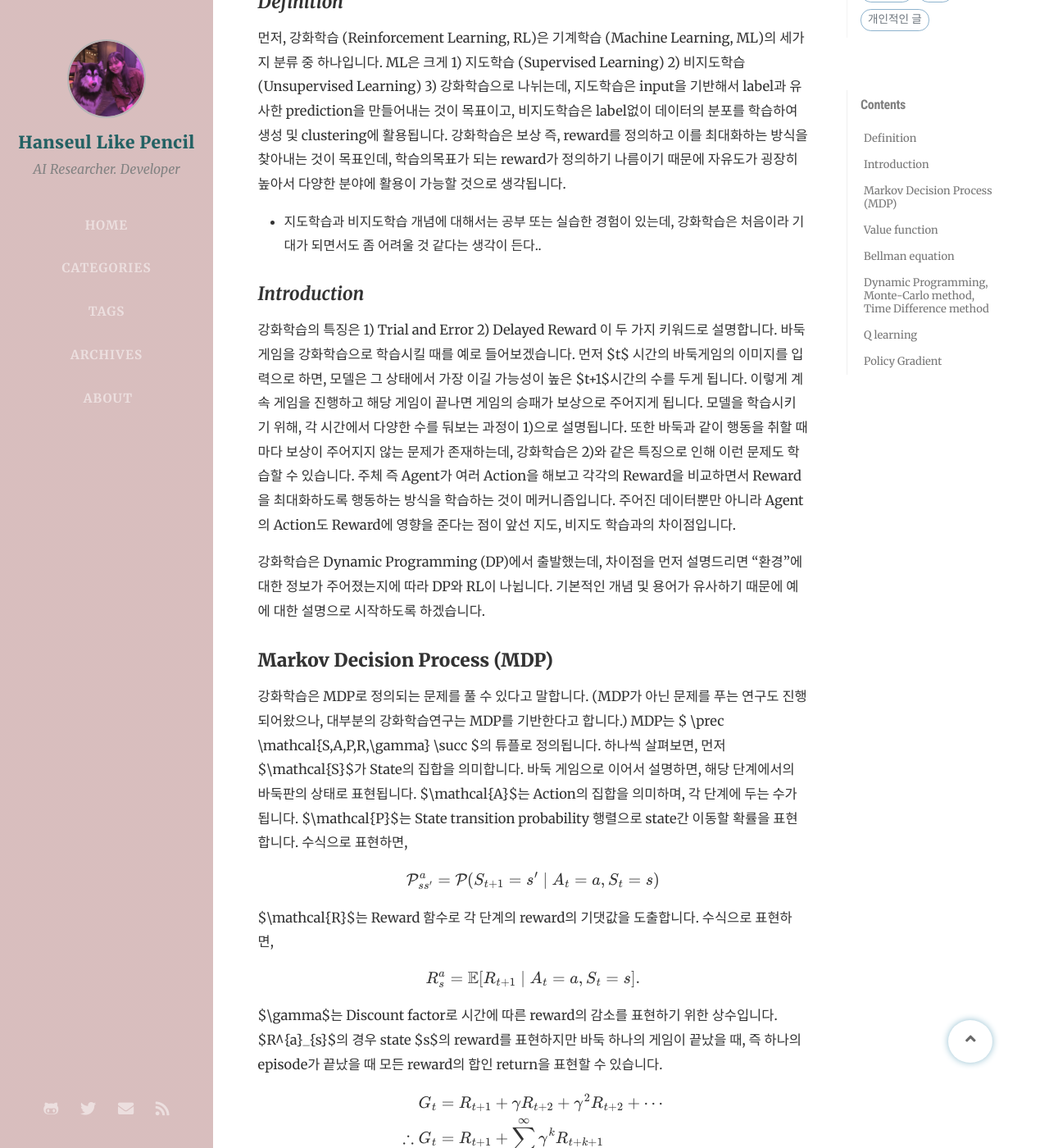
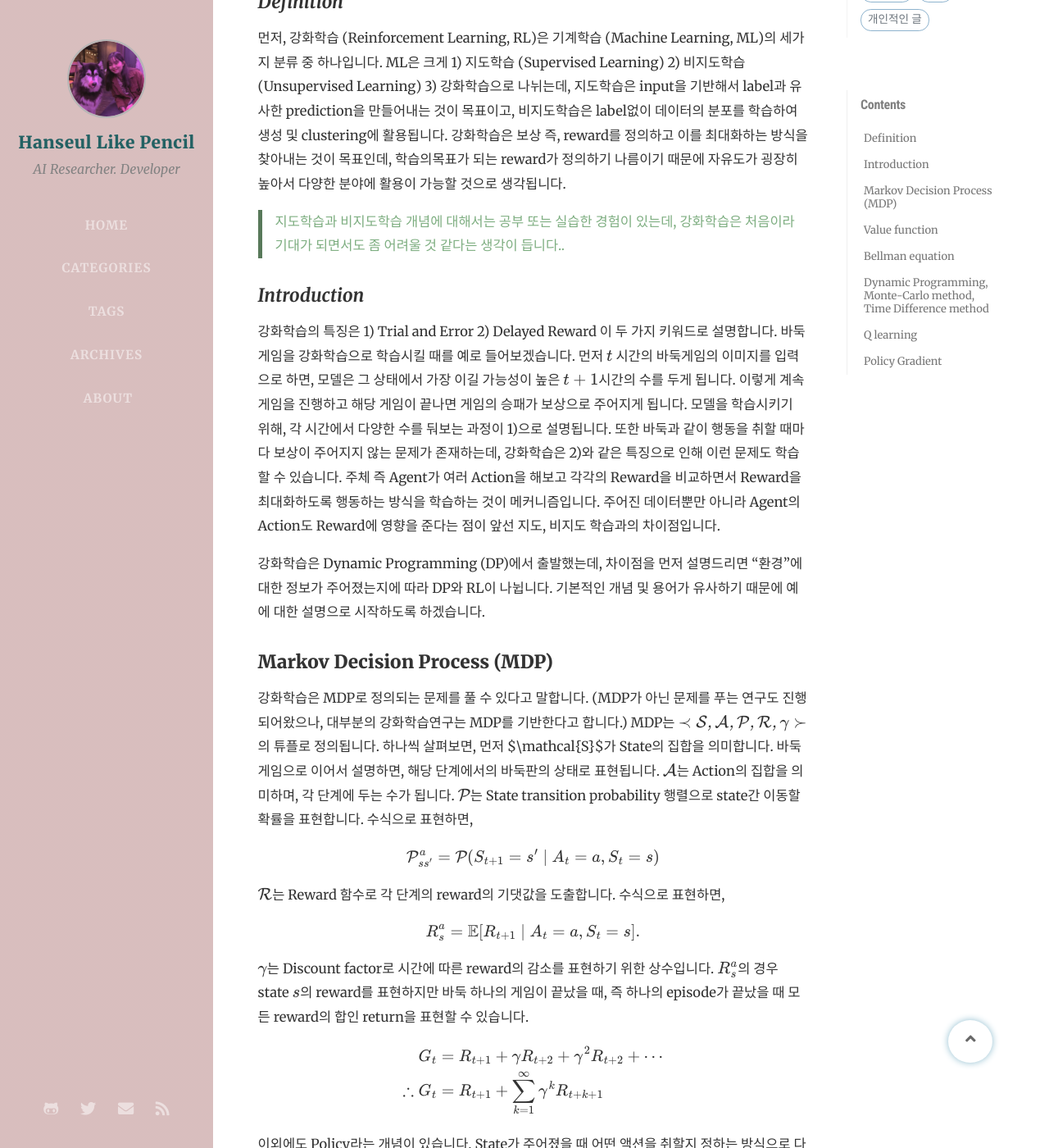
Before and after one commit to hanseul-jeong/hanseul-jeong.github.io, a Jekyll site: the page built from _posts/2020-11-24-RL 기초 익히기.md, in a window 1280 px wide and 1400 px high, scrolled down 279 px. Shown: the whole window at 82% size. Built offline with Jekyll 4.4.1, drawn with Linux system fonts in a browser that asks for light colours; nearby versions of some CDN libraries; comment, search, counter and statistics services are not loaded; some of the changed text lies outside the part shown.

Commit message:
renewal inline function

```diff
--- a/_posts/2020-11-24-RL 기초 익히기.md
+++ b/_posts/2020-11-24-RL 기초 익히기.md
@@ -9,18 +9,20 @@ math : true
 깃북에 강화학습에 대해 정리가 잘 된 [글](https://dnddnjs.gitbooks.io/rl/content/ “Overall concepts of Reinforcement Learning”)이 있어서, 1회독 후에 제 언어로 흐름을 정리해보았습니다.
 
 ## *Definition*
+
 먼저, 강화학습 (Reinforcement Learning, RL)은 기계학습 (Machine Learning, ML)의 세가지 분류 중 하나입니다.
 ML은 크게 1) 지도학습 (Supervised Learning) 2) 비지도학습 (Unsupervised Learning) 3) 강화학습으로 나뉘는데,
 지도학습은 input을 기반해서 label과 유사한 prediction을 만들어내는 것이 목표이고, 비지도학습은 label없이 데이터의 분포를 학습하여 생성 및 clustering에 활용됩니다.
 강화학습은 보상 즉, reward를 정의하고 이를 최대화하는 방식을 찾아내는 것이 목표인데, 학습의목표가 되는 reward가 정의하기 나름이기 때문에 자유도가 굉장히 높아서 다양한 분야에 활용이 가능할 것으로 생각됩니다.
 
-- 지도학습과 비지도학습 개념에 대해서는 공부 또는 실습한 경험이 있는데,
-강화학습은 처음이라 기대가 되면서도 좀 어려울 것 같다는 생각이 든다..
+> 지도학습과 비지도학습 개념에 대해서는 공부 또는 실습한 경험이 있는데,
+강화학습은 처음이라 기대가 되면서도 좀 어려울 것 같다는 생각이 듭니다..
 
 ## *Introduction*
+
 강화학습의 특징은 1) Trial and Error 2) Delayed Reward 이 두 가지 키워드로 설명합니다.
 바둑게임을 강화학습으로 학습시킬 때를 예로 들어보겠습니다.
-먼저 $t$ 시간의 바둑게임의 이미지를 입력으로 하면, 모델은 그 상태에서 가장 이길 가능성이 높은 $t+1$시간의 수를 두게 됩니다.
+먼저 \\(t\\) 시간의 바둑게임의 이미지를 입력으로 하면, 모델은 그 상태에서 가장 이길 가능성이 높은 \\(t+1\\)시간의 수를 두게 됩니다.
 이렇게 계속 게임을 진행하고 해당 게임이 끝나면 게임의 승패가 보상으로 주어지게 됩니다.
 모델을 학습시키기 위해, 각 시간에서 다양한 수를 둬보는 과정이 1)으로 설명됩니다.
 또한 바둑과 같이 행동을 취할 때마다 보상이 주어지지 않는 문제가 존재하는데, 강화학습은 2)와 같은 특징으로 인해 이런 문제도 학습할 수 있습니다.
@@ -30,22 +32,23 @@ ML은 크게 1) 지도학습 (Supervised Learning) 2) 비지도학습 (Unsupervi
 기본적인 개념 및 용어가 유사하기 때문에 예에 대한 설명으로 시작하도록 하겠습니다.
 
 ## **Markov Decision Process (MDP)**
+
 강화학습은 MDP로 정의되는 문제를 풀 수 있다고 말합니다.
 (MDP가 아닌 문제를 푸는 연구도 진행되어왔으나, 대부분의 강화학습연구는 MDP를 기반한다고 합니다.)
-MDP는 $ \prec \mathcal{S,A,P,R,\gamma} \succ $의 튜플로 정의됩니다.
+MDP는 \\( \prec \mathcal{S,A,P,R,\gamma} \succ \\)의 튜플로 정의됩니다.
 하나씩 살펴보면, 먼저 $\mathcal{S}$가 State의 집합을 의미합니다.
 바둑 게임으로 이어서 설명하면, 해당 단계에서의 바둑판의 상태로 표현됩니다.
-$\mathcal{A}$는 Action의 집합을 의미하며, 각 단계에 두는 수가 됩니다.
-$\mathcal{P}$는 State transition probability 행렬으로 state간 이동할 확률을 표현합니다. 수식으로 표현하면,
+\\(\mathcal{A}\\)는 Action의 집합을 의미하며, 각 단계에 두는 수가 됩니다.
+\\(\mathcal{P}\\)는 State transition probability 행렬으로 state간 이동할 확률을 표현합니다. 수식으로 표현하면,
 
 $$\mathcal{P}^{a}_{ss’} = \mathcal{P}(S_{t+1}=s’\mid A_{t}=a, S_{t}=s)$$
 
-$\mathcal{R}$는 Reward 함수로 각 단계의 reward의 기댓값을 도출합니다. 수식으로 표현하면,
+\\(\mathcal{R}\\)는 Reward 함수로 각 단계의 reward의 기댓값을 도출합니다. 수식으로 표현하면,
 
 $$R^{a}_{s} = \mathbb{E}[R_{t+1}\mid A_{t}=a, S_{t}=s].$$
 
-$\gamma$는 Discount factor로 시간에 따른 reward의 감소를 표현하기 위한 상수입니다.
-$R^{a}_{s}$의 경우 state $s$의 reward를 표현하지만 바둑 하나의 게임이 끝났을 때, 즉 하나의 episode가 끝났을 때 모든 reward의 합인 return을 표현할 수 있습니다.
+\\(\gamma\\)는 Discount factor로 시간에 따른 reward의 감소를 표현하기 위한 상수입니다.
+\\(R^{a}_{s}\\)의 경우 state \\(s\\)의 reward를 표현하지만 바둑 하나의 게임이 끝났을 때, 즉 하나의 episode가 끝났을 때 모든 reward의 합인 return을 표현할 수 있습니다.
 
 $$\begin{aligned} G_{t} &= R_{t+1} + \gamma R_{t+2} + \gamma^2 R_{t+2} + \cdots \\
  \therefore G_{t} &= R_{t+1} + \sum_{k=1}^{\infty }\gamma^{k}R_{t+k+1} \\ \end{aligned}$$
@@ -55,21 +58,23 @@ $$\begin{aligned} G_{t} &= R_{t+1} + \gamma R_{t+2} + \gamma^2 R_{t+2} + \cdots
 $$\pi (a\mid s) =P(\mathcal{A_{t}}=a \mid \mathcal{S_{t}}=s)$$
 
 ## **Value function**
+
 다시 한 번 정리하면, DP 및 RL의 목표는 “Reward를 최대화하는 Policy를 찾는 것”입니다.
 
 기본 개념들을 이용하여 학습에 필요한 개념을 정의해보도록 하겠습니다.
-State $s$에서 얻을 수 있는 reward의 기댓값을 표현하기 위해서 **State-value function**을 정의합니다.
+State \\(s\\)에서 얻을 수 있는 reward의 기댓값을 표현하기 위해서 **State-value function**을 정의합니다.
 
 $$V_{\pi}(s) = \mathbb{E}_{\pi}(G_{t}\mid S_{t}=s)$$
 
-따라서 state $s$에서 여러 state 중 가장 reward를 많이 받을 수 있을 것 같은 state로 움직이는 전략을 짤 수 있습니다.
-하지만 이 때, $\mathbb{P}$에 따라 움직이기 때문에, 원하는 state로 움직이지 못할 수 있다는 한계가 존재합니다.
+따라서 state \\(s\\)에서 여러 state 중 가장 reward를 많이 받을 수 있을 것 같은 state로 움직이는 전략을 짤 수 있습니다.
+하지만 이 때, \\(\mathbb{P}\\)에 따라 움직이기 때문에, 원하는 state로 움직이지 못할 수 있다는 한계가 존재합니다.
 이를 보완하기 위한 개념이 state와 action에 따른 기대 reward를 계산하는 **State action-value function**입니다.
 
 $$q_{\pi}(s,a)\ = \mathbb{E}_{\pi}(G_{t}\mid S_{t}=s, A_{t}=a)$$
 
 ## **Bellman equation**
-Value function이 한 state에서의 reward를 표현했다면, 현재 state $s$와 다음 state $s’$간의 value function의 관계를 표현한 것이 Bellman equation입니다.
+
+Value function이 한 state에서의 reward를 표현했다면, 현재 state //(s//)와 다음 state //(s’//)간의 value function의 관계를 표현한 것이 Bellman equation입니다.
 먼저 state-value function의 경우에는 다음과 같이 풀어서 표현할 수 있습니다.
 
 $$\begin{aligned}
@@ -85,7 +90,7 @@ Q_{\pi}(s,a) &= \mathcal{R}^a_{s} + \gamma \sum_{s’\in \mathcal{S}} P^{a}_{ss
 \therefore Q_{\pi}(s,a) &= \mathcal{R}^a_{s} + \gamma \sum_{s’\in \mathcal{S}} P^{a}_{ss’} \left( \sum_{a’\in \mathcal{A}} \pi(a’ \mid s’) Q_{\pi}(a’,s’) \right) \\
 \end{aligned}$$
 
-Bellman equation을 이용하기 위해서는 $\mathcal{R}^a_{s} , P^{a}_{ss’}$ 즉, 환경에 대해 알고 있어야합니다.
+Bellman equation을 이용하기 위해서는 //(\mathcal{R}^a_{s} , P^{a}_{ss’}//) 즉, 환경에 대해 알고 있어야합니다.
 하지만 실생활에서는 이런 조건을 만족시키기 쉽지 않습니다. Reward와 state transition probability를 MDP의 model이라고 표현하는데, RL의 경우 MDP model을 모르는 상태에서도 학습할 수 있다는 점에서 DP와 차이가 있습니다.
 
 
@@ -95,7 +100,7 @@ Bellman equation을 기반으로 Dynamic Programming (DP), Monte-Carlo method (M
 DP는 위의 Bellman equation을 기반으로 모든 state의 reward를 계산합니다.
 ![Image DPex](/assets/img/DP.png)
 
-예시에서 표현되는 모든 14(16-2)개의 state에 대해서 $k$ 번째의 value function 값을 계산합니다.
+예시에서 표현되는 모든 14(16-2)개의 state에 대해서 //(k//) 번째의 value function 값을 계산합니다.
 이렇게 iterative하게 업데이트해서 구한 true value function을 maximize할 수 있는 policy를 구하는 방식이 DP입니다.
 이 때 모든 state에 대한 value function을 계산하는 과정이 문제에 따라 굉장히 cost가 클 수 있습니다.
 따라서 state를 sampling하여 구하는 방식이 등장하였는데, 여기에 해당되는 방법론이 MC와 TD입니다.
@@ -109,10 +114,10 @@ MC와 TD는 둘 다 현재 policy를 기반으로 state를 sampling해서 value
 현재의 policy안에서 최선의 선택을 하지만, 이는 결과적으로 local optima일 가능성이 높기 때문입니다.
 따라서 지금 당장은 optimal이 아니더라도 다른 action을 취하는 과정이 필요합니다.
 현재의 policy에서 greedy하게 학습하는 방식을 “On-policy”라고 표현하고 이와 다르게 다른 경로를 탐험하는 policy와 이를 기반으로 학습하는 policy를 분리한 개념을“Off-policy”라 표현합니다.
-MC와 TD도 사실 off-policy화 시켜 사용할 수 있으나 (유명한 방법론인 SARSA가 off-policy MD), importance sampling이라는 트릭을 사용해서 $\mu$ 분포의 reward를 통해 타겟인 $\pi$ 분포를 update하는 과정이 필요합니다.
-이 때 임의의 $\mu$에 따라 학습 성능이 많이 좌우되기 때문에 importance sampling을 사용하지 않는 Q learning이 도입되었습니다.
+MC와 TD도 사실 off-policy화 시켜 사용할 수 있으나 (유명한 방법론인 SARSA가 off-policy MD), importance sampling이라는 트릭을 사용해서 //(\mu//) 분포의 reward를 통해 타겟인 //(\pi//) 분포를 update하는 과정이 필요합니다.
+이 때 임의의 //(\mu//)에 따라 학습 성능이 많이 좌우되기 때문에 importance sampling을 사용하지 않는 Q learning이 도입되었습니다.
 
-가장 유명한 Q learning 알고리즘은, Behavior policy로는 $\epsilon$-greedy. Target policy로는 greedy를 이용하는 방법입니다.
+가장 유명한 Q learning 알고리즘은, Behavior policy로는 //(\epsilon//)-greedy. Target policy로는 greedy를 이용하는 방법입니다.
 
 $$\pi(a’ \mid s) = \text{argmax}_{a’} Q(s, a’)$$
 
@@ -126,9 +131,9 @@ $$\begin{aligned}
 
 $$Q(s,a) \leftarrow Q(s,a) + \alpha (R^{a}_{s} + \gamma \text{max}_{a}Q(s’,a) - Q(s,a))$$
 
-마지막 줄의 $(R^a_s+\gamma\text{max}_{a}Q(s’,a)-Q(s,a))$는 incremental mean에서 온 것으로,
+마지막 줄의 //((R^a_s+\gamma\text{max}_{a}Q(s’,a)-Q(s,a))//)는 incremental mean에서 온 것으로,
 
-$\mu_{T-1}=\frac{1}{T-1}\sum_{t=1}^{T-1}x_{t}$라고 하면,
+//(\mu_{T-1}=\frac{1}{T-1}\sum_{t=1}^{T-1}x_{t}//)라고 하면,
 
 $$\begin{aligned}
 \mu_{T} &= \frac{1}{T}\left( \sum_{t=1}^{T} x_{t} \right) \\
@@ -144,12 +149,13 @@ $$\begin{aligned}
 하지만 이런 방식으로는 action이 연속적이거나, space가 넓은 경우에는 부적합하다는 한계가 존재합니다.
 따라서 optimal한 policy를 바로 찾을 수 있는 policy-based method에 대해 살펴보도록 하겠습니다. (그 중에서도 미분가능한 policy model을 기반으로 하는 policy gradient method에 집중하도록 하겠습니다.)
 
-Policy gradient를 학습시키기 위해서 objective function $J(\theta)$를 정의합니다.
+Policy gradient를 학습시키기 위해서 objective function //(J(\theta)//)를 정의합니다.
 
 $$J(\theta) = \sum_{s \in S} d_{\pi} (s) V(s) = \sum_{s \in S} d_{\pi} (s) \sum_{a \in A} \pi_{\theta}(a \mid s) Q(s,a)$$
 
-이는 state transition probability $ d_{\pi} (s)$ 와 state $s$에 Return의 기댓값인 $V(s)$의 곱으로 이루어져있습니다. $ d_{\pi} (s)$는 정확히 stationary transition probability라고 하는데, 우리가 가정하는 Markov process에서 무한히 step을 이동하면 state간에 이동할 확률이 특정 값으로 수렴한다는 것이 알려져 있습니다. 이 때 수렴한 정적인 (stationary) 확률을 $ d_{\pi} (s)$로 표현합니다.
-Objective function을 최대화하는 parameter $\theta$를 찾도록 학습시키기 위해, $J(\theta)$를 미분합니다.
+이는 state transition probability //(d_{\pi} (s)//) 와 state //(s//)에 Return의 기댓값인 //(V(s)//)의 곱으로 이루어져있습니다.
+//(d_{\pi} (s)//)는 정확히 stationary transition probability라고 하는데, 우리가 가정하는 Markov process에서 무한히 step을 이동하면 state간에 이동할 확률이 특정 값으로 수렴한다는 것이 알려져 있습니다. 이 때 수렴한 정적인 (stationary) 확률을 //(d_{\pi} (s)//)로 표현합니다.
+Objective function을 최대화하는 parameter //(\theta//)를 찾도록 학습시키기 위해, //(J(\theta)//)를 미분합니다.
 
 $$\begin{aligned}
 \nabla_{\theta} J(\theta) &= \nabla_{\theta} \left(\sum_{s \in S} d_{\pi} (s) \sum_{a \in A} \pi_{\theta}(a \mid s) Q(s,a) \right) \\
@@ -159,10 +165,10 @@ $$\begin{aligned}
 &= \mathbb{E}\left(\nabla_{\theta}\text{log}\pi_{\theta}(a \mid s) Q(s,a) \right) \\
 \end{aligned}$$
 
-
-- 여기서 $\pi_{\theta}\left(a \mid s\right)$를 통해서 $\text{log}$ 취해주는데,
-    이 부분이 사라진 $\pi_{\theta}\left(a \mid s\right)$을 살려서 sampling의 expectation을 해주기 위함이라고 한다.
-    (하지만 피상적으로만 이해한 것 같아서 좀 더 살펴볼 필요가 있다.)
+> 여기서 //(\pi_{\theta}\left(a \mid s\right)//)를 통해서 //(\text{log}//) 취해주는데,
+    이 부분이 사라진 //(\pi_{\theta}\left(a \mid s\right)//)을 살려서 sampling의 expectation을 위한 과정입니다.
+    고전적인 DP와 달리 RL은 전체를 다 알고 시작하는 것이 아니라 경험해보고 배운 것을 토대로 학습하는 특성을 가지기 때문에
+    Expectation이 필요하다고 합니다. (하지만 피상적으로만 이해한 것 같아서 좀 더 살펴볼 필요가 있음.)
 
 원문에서는 Policy gradient 방식 중 REINFORCE와 Actor-Critic에 대한 소개를 끝으로 마무리하고 있습니다.
 Policy gradient의 미분 전개나, 최신의 Policy gradient 방법론들이 많이 나와서 이 부분은 새로운 포스팅으로 소개하는 것이 좋을 것 같아서 여기서 마무리하도록 하겠습니다.
```
Also changed, not shown: other parts of _posts/2020-11-24-RL 기초 익히기.md (+1 -1 lines), _posts/2020-11-25-[Portfolio management]데이터셋 구성하기.md (+2 -1 lines), _posts/2020-12-10-[Portfolio Management]데이터 preprocessing.md (+1 -2 lines), _posts/2021-01-03-[Paper review] XAI - LIME.md (+14 -14 lines).
